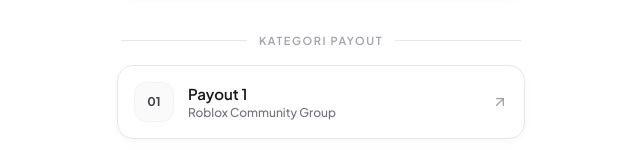
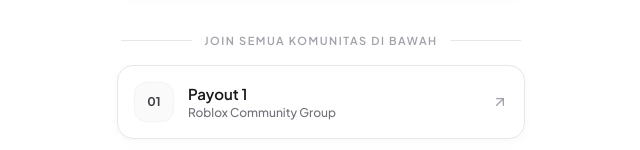
Before and after one commit to slavadirta/slavadirta, a plain HTML site: page index.html in a window 1280 px wide. Shown: the part 490-640 px from the top of the page, 319-959 px from the left. Drawn offline with nearby package versions, Linux system fonts and the light colour scheme.

Commit message:
Update section heading text in index.html

```diff
--- a/index.html
+++ b/index.html
@@ -132,7 +132,7 @@
             <div class="flex items-center gap-3 mb-4 px-1">
                 <span class="h-px flex-1 bg-gray-200"></span>
                 <h2 id="kategori-payout-heading" class="text-[11px] font-semibold uppercase tracking-[0.14em] text-zinc-400">
-                    Kategori Payout
+                    Join semua Komunitas di bawah
                 </h2>
                 <span class="h-px flex-1 bg-gray-200"></span>
             </div>
```
